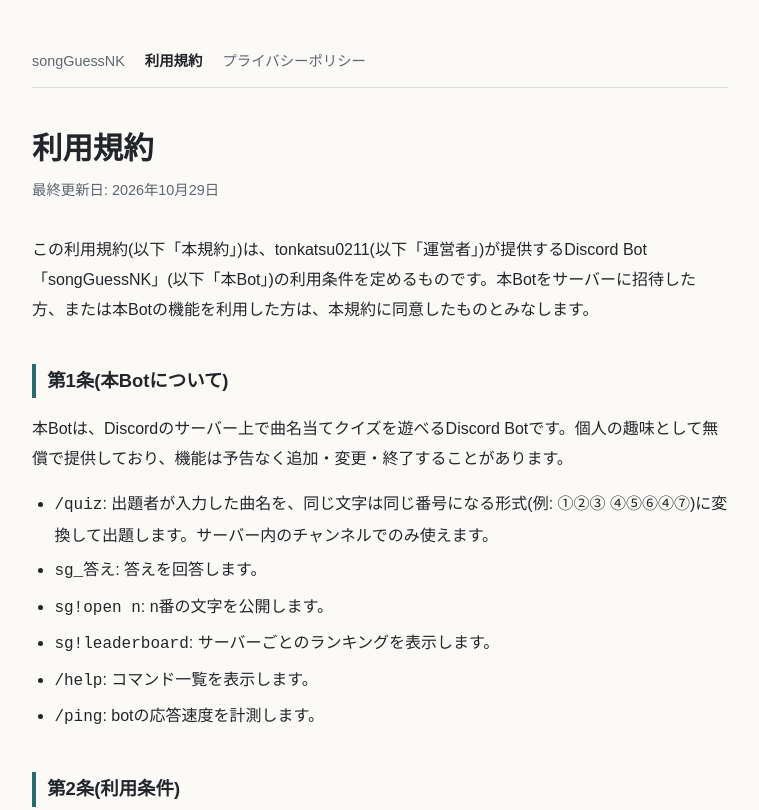
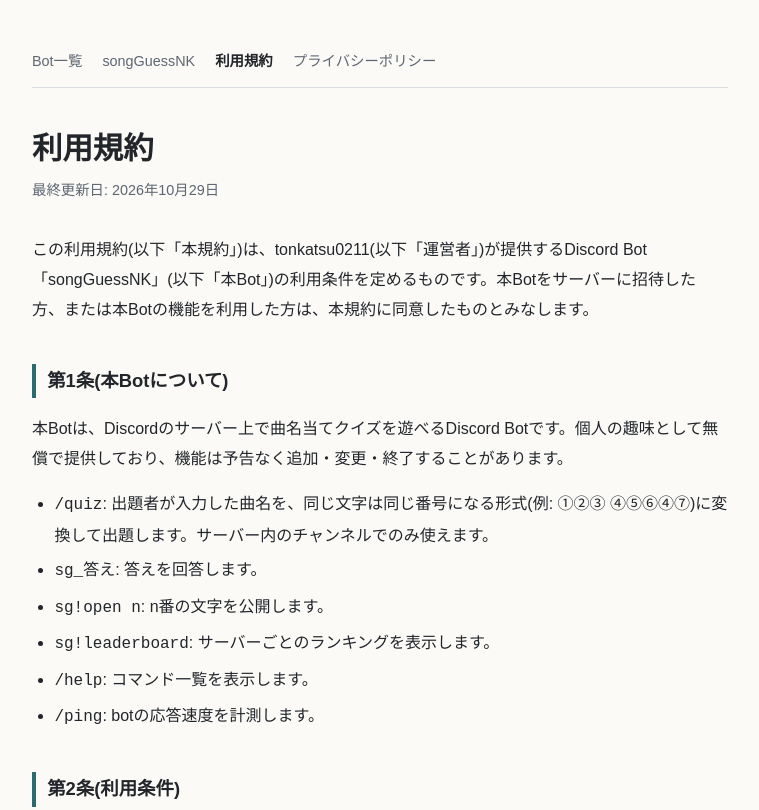
Before and after one commit to tonkatsu0211/pigeonBot, a website: page docs/songGuessNK/terms.html in a window 1280 px wide. Shown: the top 810 px of the page, without its empty margins (260-1019 px from the left). Drawn offline with Linux system fonts and the light colour scheme.

Commit message:
Update terms.html

```diff
--- a/docs/songGuessNK/terms.html
+++ b/docs/songGuessNK/terms.html
@@ -14,7 +14,7 @@
 code{font-family:ui-monospace,monospace}
 footer{margin-top:3rem;padding-top:1rem;border-top:1px solid var(--line);color:var(--mute);font-size:.85rem}
 </style></head><body><main>
-<nav><a href="index.html">songGuessNK</a><a href="terms.html" aria-current="page">利用規約</a><a href="privacy.html">プライバシーポリシー</a></nav>
+<nav><a href="../index.html">Bot一覧</a><a href="index.html">songGuessNK</a><a href="terms.html" aria-current="page">利用規約</a><a href="privacy.html">プライバシーポリシー</a></nav>
 <h1>利用規約</h1>
 <p class="meta">最終更新日: 2026年10月29日</p>
 <p>この利用規約(以下「本規約」)は、tonkatsu0211(以下「運営者」)が提供するDiscord Bot「songGuessNK」(以下「本Bot」)の利用条件を定めるものです。本Botをサーバーに招待した方、または本Botの機能を利用した方は、本規約に同意したものとみなします。</p>
```
